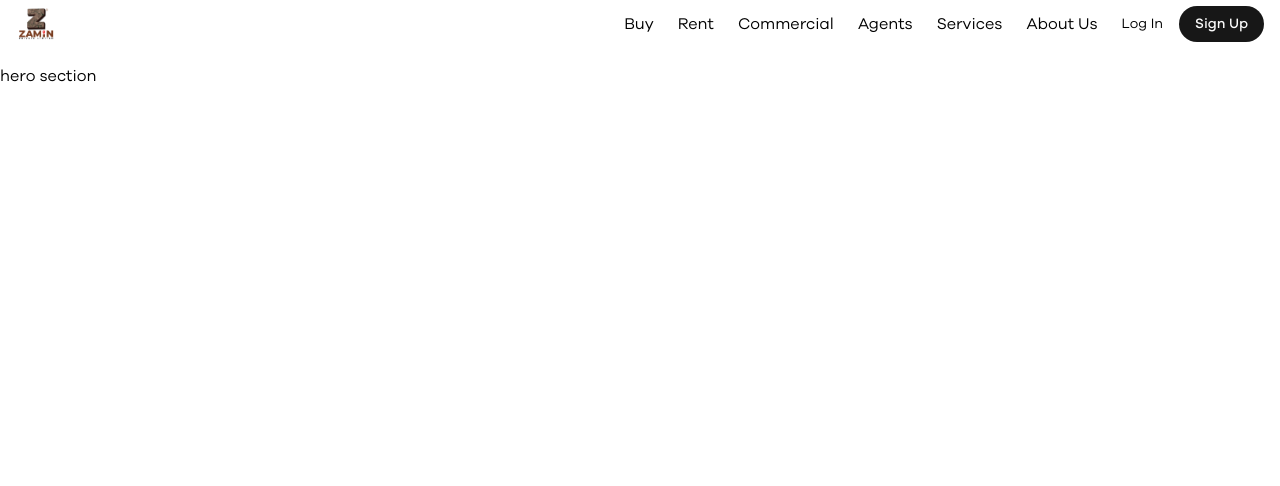
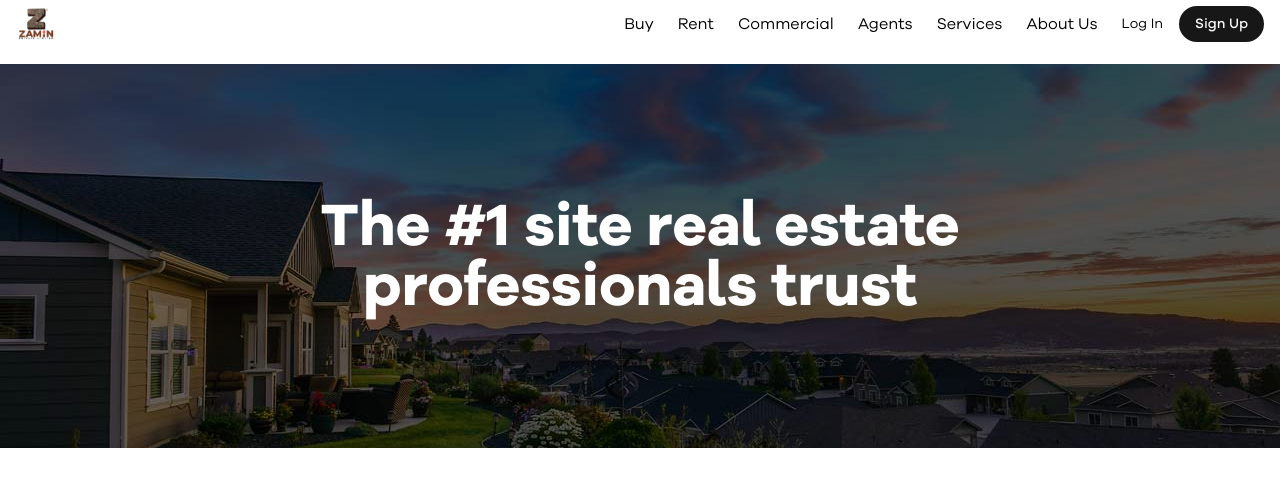
Before and after one commit to NITESH261/zaminbazzar, a Next.js app: page / in a window 1280 px wide. Shown: the top 486 px of the page. Built offline with nearby package versions, Linux system fonts and the light colour scheme.

Commit message:
hero section created

```diff
--- a/src/app/page.jsx
+++ b/src/app/page.jsx
@@ -1,8 +1,11 @@
+import Hero from '@/components/organism/Hero'
 import React from 'react'
 
 const page = () => {
     return (
-        <div>hero section</div>
+        <>
+        <Hero />
+        </>
     )
 }
 
--- /dev/null
+++ b/src/components/atoms/Background.jsx
@@ -0,0 +1,17 @@
+import React from 'react'
+import Image from 'next/image'
+
+const Background = () => {
+  return (
+    <div>
+      <Image
+        src="/assets/background/background2.jpg"
+        layout="fill"
+        objectFit="cover"
+        alt="Hero background"
+      />
+    </div>
+  )
+}
+
+export default Background
--- /dev/null
+++ b/src/components/organism/Hero.jsx
@@ -0,0 +1,15 @@
+import React from 'react';
+import Background from '../atoms/Background';
+
+const Hero = () => {
+  return (
+    <div className='w-full h-96 flex items-center justify-center relative max-w-full'>
+      <Background />
+      <div className="absolute flex items-center justify-center h-full w-full bg-black bg-opacity-50">
+        <h1 className="text-white  w-[800px] text-6xl break-normal text-center font-bold">The #1 site real estate professionals trust</h1>
+      </div>
+    </div>
+  );
+}
+
+export default Hero
--- a/tailwind.config.js
+++ b/tailwind.config.js
@@ -11,6 +11,9 @@ module.exports = {
 			galanoGrotesque: ["var(--font-galano-Grotesque-alt)"]
 		},
 		extend: {
+			backgroundImage: {
+				'hero-pattern': "url('/path/to/image.jpg')",
+			},
 			colors: {
 				background: 'var(--background)',
 				foreground: 'var(--foreground)'
```
Also changed, not shown: public/assets/background/background.jpg (added), public/assets/background/background2.jpg (added).
